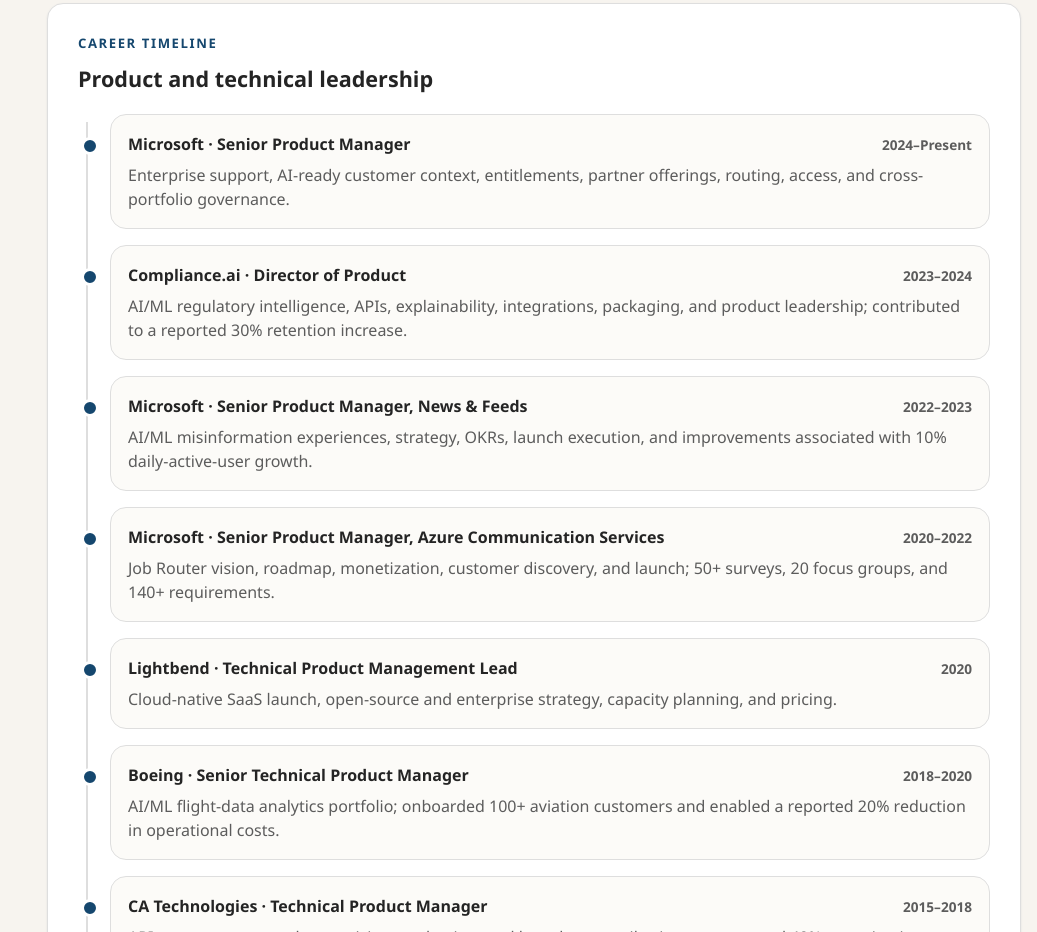
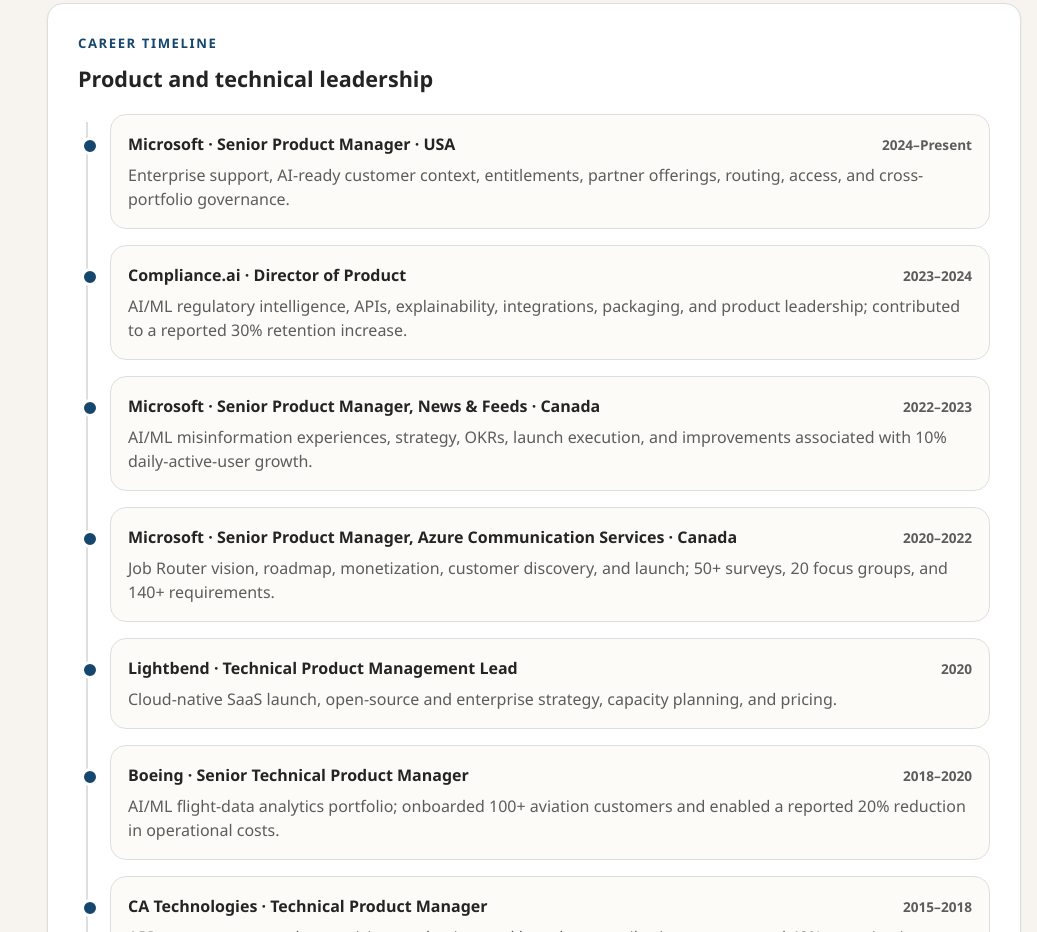
Before and after one commit to leilasahebjamee-cmd/Profile, a plain HTML site: page index.html in a window 1280 px wide. Shown: the part 2500-3432 px from the top of the page, without its empty margins (243-1280 px from the left). Drawn offline with Linux system fonts and the light colour scheme.

Commit message:
Add files via upload

```diff
--- a/index.html
+++ b/index.html
@@ -613,10 +613,10 @@
           <div><div class="eyebrow">Career timeline</div><h2>Product and technical leadership</h2></div>
         </div>
         <div class="timeline">
-          <article class="role-card"><div class="role-head"><h3>Microsoft · Senior Product Manager</h3><time>2024–Present</time></div><p>Enterprise support, AI-ready customer context, entitlements, partner offerings, routing, access, and cross-portfolio governance.</p></article>
+          <article class="role-card"><div class="role-head"><h3>Microsoft · Senior Product Manager · USA</h3><time>2024–Present</time></div><p>Enterprise support, AI-ready customer context, entitlements, partner offerings, routing, access, and cross-portfolio governance.</p></article>
           <article class="role-card"><div class="role-head"><h3>Compliance.ai · Director of Product</h3><time>2023–2024</time></div><p>AI/ML regulatory intelligence, APIs, explainability, integrations, packaging, and product leadership; contributed to a reported 30% retention increase.</p></article>
-          <article class="role-card"><div class="role-head"><h3>Microsoft · Senior Product Manager, News &amp; Feeds</h3><time>2022–2023</time></div><p>AI/ML misinformation experiences, strategy, OKRs, launch execution, and improvements associated with 10% daily-active-user growth.</p></article>
-          <article class="role-card"><div class="role-head"><h3>Microsoft · Senior Product Manager, Azure Communication Services</h3><time>2020–2022</time></div><p>Job Router vision, roadmap, monetization, customer discovery, and launch; 50+ surveys, 20 focus groups, and 140+ requirements.</p></article>
+          <article class="role-card"><div class="role-head"><h3>Microsoft · Senior Product Manager, News &amp; Feeds · Canada</h3><time>2022–2023</time></div><p>AI/ML misinformation experiences, strategy, OKRs, launch execution, and improvements associated with 10% daily-active-user growth.</p></article>
+          <article class="role-card"><div class="role-head"><h3>Microsoft · Senior Product Manager, Azure Communication Services · Canada</h3><time>2020–2022</time></div><p>Job Router vision, roadmap, monetization, customer discovery, and launch; 50+ surveys, 20 focus groups, and 140+ requirements.</p></article>
           <article class="role-card"><div class="role-head"><h3>Lightbend · Technical Product Management Lead</h3><time>2020</time></div><p>Cloud-native SaaS launch, open-source and enterprise strategy, capacity planning, and pricing.</p></article>
           <article class="role-card"><div class="role-head"><h3>Boeing · Senior Technical Product Manager</h3><time>2018–2020</time></div><p>AI/ML flight-data analytics portfolio; onboarded 100+ aviation customers and enabled a reported 20% reduction in operational costs.</p></article>
           <article class="role-card"><div class="role-head"><h3>CA Technologies · Technical Product Manager</h3><time>2015–2018</time></div><p>API-management products, pricing, packaging, and launches contributing to a reported 40% retention increase.</p></article>
```
